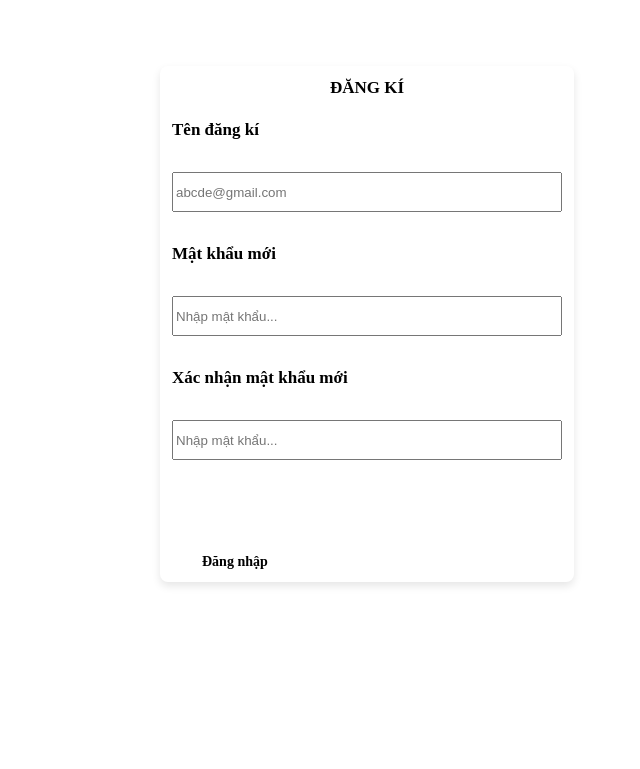
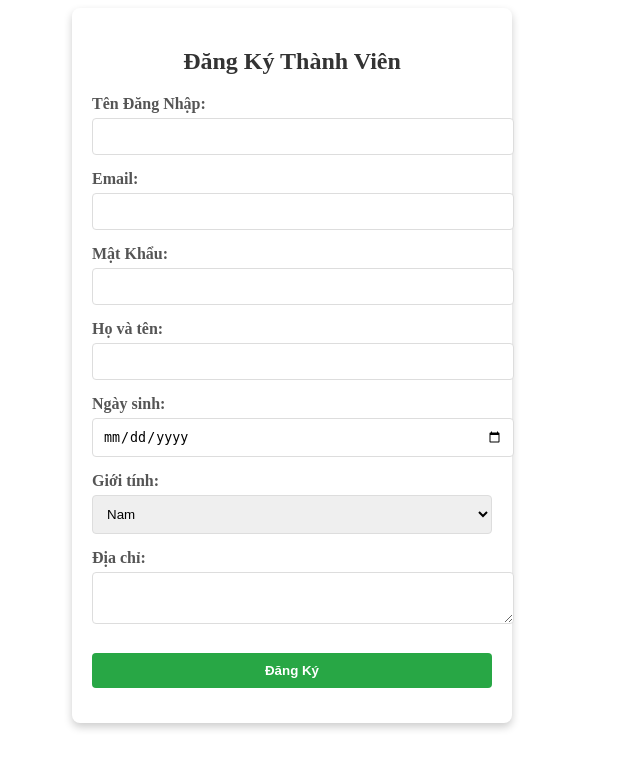
Before and after one commit to HuynhNe26/Lap-trinh-web, a PHP site: page /src_php/login/dangki.php in a window 1280 px wide. Shown: the top 769 px of the page, without its empty margins (348-988 px from the left). Run offline with PHP 8.4, Linux system fonts and the light colour scheme.

Commit message:
Update dangki.php

```diff
--- a/src_php/login/dangki.php
+++ b/src_php/login/dangki.php
@@ -1,147 +1,152 @@
-
+<!DOCTYPE html>
+<html lang="vi">
+<head>
+    <meta charset="UTF-8">
+    <meta name="viewport" content="width=device-width, initial-scale=1.0">
+    <title>Đăng Ký Thành Viên</title>
     <style>
-        /* General styling for form */
-form {
-    width: 100%;
+        .dangki {
+            background-color: white;
+            padding: 20px;
+            border-radius: 8px;
+            box-shadow: 0 4px 8px rgba(0, 0, 0, 0.2);
+            width: 400px;
+            max-width: 90%;
+            text-align: center;
+            margin: auto; /* Center the form */
         }
 
-/* Style the table */
-table {
-    width: 400px;
-    border: 2px solid var(--black-color);
-    margin-top: 40px;
-    margin-left: 500px;
-    height: 200px;
-    border-radius: 8px;
-    box-shadow: 0 4px 8px rgba(0, 0, 0, 0.1);
+        .dangki h2 {
+            color: #333;
+            margin-bottom: 20px;
         }
 
-/* Table headings */
-table td {
-    padding: 10px;
+        .dangki-form {
+            margin-bottom: 15px;
+            text-align: left;
         }
 
-/* ĐĂNG NHẬP heading */
-table .dangnhap__td {
-    font-size: 17px;
-    font-weight: 600;
+        .dangki-form label {
+            display: block;
+            font-weight: bold;
+            color: #555;
+            margin-bottom: 5px;
+            margin-top: 10px;
         }
 
-/* Input fields */
-.input__text .input__matkhau {
-    width: 390px;
-    height: 40px;
-    margin-top: 10px;
-    padding-left: 10px;
-    border: 1px solid #ccc;
+        .dangki-form input,
+        .dangki-form textarea,
+        .dangki-form select {
+            width: 100%;
+            padding: 10px;
+            border: 1px solid #ddd;
             border-radius: 4px;
-    font-size: 16px;
         }
 
-/* Submit button */
-.input__login {
-    min-width: 300px;
-    height: 40px;
-    margin-top: 10px;
-    background-color: var(--black-color);
+        .dangki-form button {
+            width: 100%;
+            padding: 10px;
+            background-color: #28a745;
             color: white;
+            font-weight: bold;
             border: none;
             border-radius: 4px;
             cursor: pointer;
-    font-size: 16px;
-}
-
-/* Submit button hover effect */
-.input__login:hover {
-    background-color: #333;
-}
-
-/* "Forget password?" link */
-a {
-    text-decoration: none;
-    color: var(--black-color);
-    font-size: 14px;
-}
-
-a:hover {
-    text-decoration: underline;
-}
-
-/* Remember me checkbox and label */
-input[type="checkbox"] {
-    margin-right: 5px;
-}
-
-/* Register link */
-a[href*="dangki"] {
-    color: var(--black-color);
-    font-size: 14px;
-    font-weight: 600;
-    margin-left: 30px;
-}
-
-a[href*="dangki"]:hover {
-    text-decoration: underline;
-}
-
-/* Extra styling */
-.dangnhap__td {
             margin-top: 10px;
         }
 
+        .dangki-form button:hover {
+            background-color: #218838;
+        }
+    </style>
+</head>
+<body>
 
-    </style>
-<div>
-    <form action="i" method="post" style="width:100%">
-        <table style="width:400px; border:2px solid var(--black-color);margin-top:40px; margin-left:500px; height:200px ">
-            <tr>
-                <td colspan="2" style="text-align:center; font-size:17px; font-weight: 600">ĐĂNG KÍ</td>
-            </tr>
-            <tr>
-                <td class="dangnhap__td" colspan="2">
-                    <div>Tên đăng kí</div>
-                </td>
-            </tr>
-            <tr>
-                <td class="input__text" colspan="2">
-                    <input style="width:390px; height:40px; margin-top:10px" type="email" name="tendangki" placeholder="abcde@gmail.com" required>
-                </td>
-            </tr>
-            <tr>
-                <td class="dangnhap__td">
-                    <div style="margin-top:10px">Mật khẩu mới</div>
-                </td>
-            </tr>
-            <tr>
-                <td class="input__matkhau" colspan="2">
-                    <input style="width:390px; height:40px;margin-top:10px" type="password" name="matkhaumoi" placeholder="Nhập mật khẩu..." required>
-                </td>
-            </tr>
-            <tr>
-                <td class="dangnhap__td">
-                    <div style="margin-top:10px">Xác nhận mật khẩu mới</div>
-                </td>
-            </tr>
-            <tr>
-                <td class="input__matkhau" colspan="2">
-                    <input style="width:390px; height:40px;margin-top:10px" type="password" name="xacnhanmatkhaumoi" placeholder="Nhập mật khẩu..." required>
-                </td>
-            </tr>
-            <br>
-            <tr>
-                <td colspan="2" style="text-align:center">
-                    <div>
-                        <input class="input__login" style="min-width:300px; height:40px" type="submit" value="Đăng kí" required>
+<div class="dangki">
+    <h2>Đăng Ký Thành Viên</h2>
+    <form class="dangki-form" method="POST" action="">
+        <div class="dangki-form">
+            <label for="username">Tên Đăng Nhập:</label>
+            <input type="text" id="username" name="username" required>
         </div>
-                </td>
-            </tr>
-            <tr>
-                <td>
-                    <a href="index.php?pid=6&&page=dangnhap" style="color:var(--black-color); font-size:14px; margin-left:30px; font-weight:600">
-                        Đăng nhập
-                    </a>
-                </td>
-            </tr>
-        </table>
+        <div class="dangki-form">
+            <label for="email">Email:</label>
+            <input type="email" id="email" name="email" required>
+        </div>
+        <div class="dangki-form">
+            <label for="password">Mật Khẩu:</label>
+            <input type="password" id="password" name="password" required>
+        </div>
+        <div class="dangki-form">
+            <label for="name">Họ và tên:</label>
+            <input type="text" id="name" name="name" required>
+        </div>
+        <div class="dangki-form">
+            <label for="date">Ngày sinh:</label>
+            <input type="date" id="date" name="date" required>
+        </div>
+        <div class="dangki-form">
+            <label for="gioitinh">Giới tính:</label>
+            <select id="gioitinh" name="gioitinh" required>
+                <option value="Nam">Nam</option>
+                <option value="Nữ">Nữ</option>
+                <option value="Khác">Khác</option>
+            </select>
+        </div>
+        <div class="dangki-form">
+            <label for="address">Địa chỉ:</label>
+            <textarea id="address" name="address" required></textarea>
+        </div>
+        <div class="dangki-form">
+            <button type="submit" name="register">Đăng Ký</button>
+        </div>
     </form>
 </div>
+
+<?php
+if ($_SERVER["REQUEST_METHOD"] == "POST" && isset($_POST['register'])) {
+    $username = $_POST['username'];
+    $email = $_POST['email'];
+    $name = $_POST['name'];
+    $date = $_POST['date'];
+    $gioitinh = $_POST['gioitinh'];
+    $address = $_POST['address'];
+    $password = password_hash($_POST['password'], PASSWORD_DEFAULT); // Mã hóa mật khẩu
+
+    // Kết nối đến cơ sở dữ liệu
+    $link = new mysqli("localhost", "root", "", "bmw_khachhang");
+
+    // Kiểm tra kết nối
+    if ($link->connect_error) {
+        die("Kết nối thất bại: " . $link->connect_error);
+    }
+
+    // Kiểm tra xem tên đăng nhập hoặc email đã tồn tại chưa
+    $checkQuery = "SELECT * FROM member_user WHERE tendangnhap = ? OR email = ?";
+    $stmt = $link->prepare($checkQuery);
+    $stmt->bind_param("ss", $username, $email);
+    $stmt->execute();
+    $result = $stmt->get_result();
+
+    if ($result->num_rows > 0) {
+        echo "<p style='color: red;'>Tên đăng nhập hoặc email đã tồn tại!</p>";
+    } else {
+        // Thêm thành viên mới vào cơ sở dữ liệu
+        $sql = "INSERT INTO member_user (tendangnhap, matkhau, hovaten, email, ngaysinh, gioitinh, diachi) VALUES (?, ?, ?, ?, ?, ?, ?)";
+        $stmt = $link->prepare($sql);
+        $stmt->bind_param("sssssss", $username, $password, $name, $email, $date, $gioitinh, $address);
+
+        if ($stmt->execute()) {
+            echo "<p style='color: green;'>Đăng ký thành công!</p>";
+        } else {
+            echo "<p style='color: red;'>Lỗi: " . $stmt->error . "</p>";
+        }
+    }
+
+    $stmt->close();
+    $link->close();
+}
+?>
+
+</body>
+</html>
```
Lines whose indentation alone changed are shown as unchanged.
